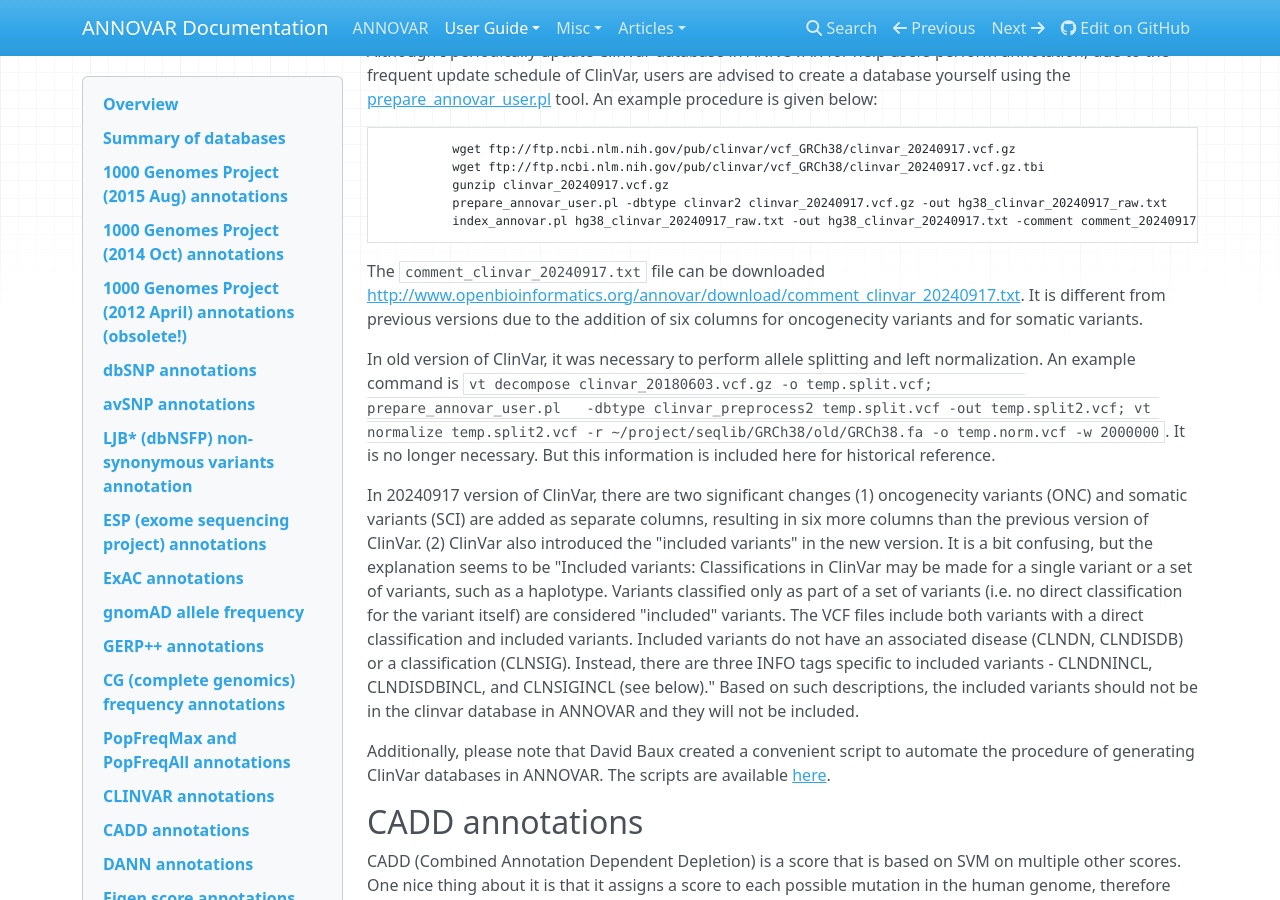
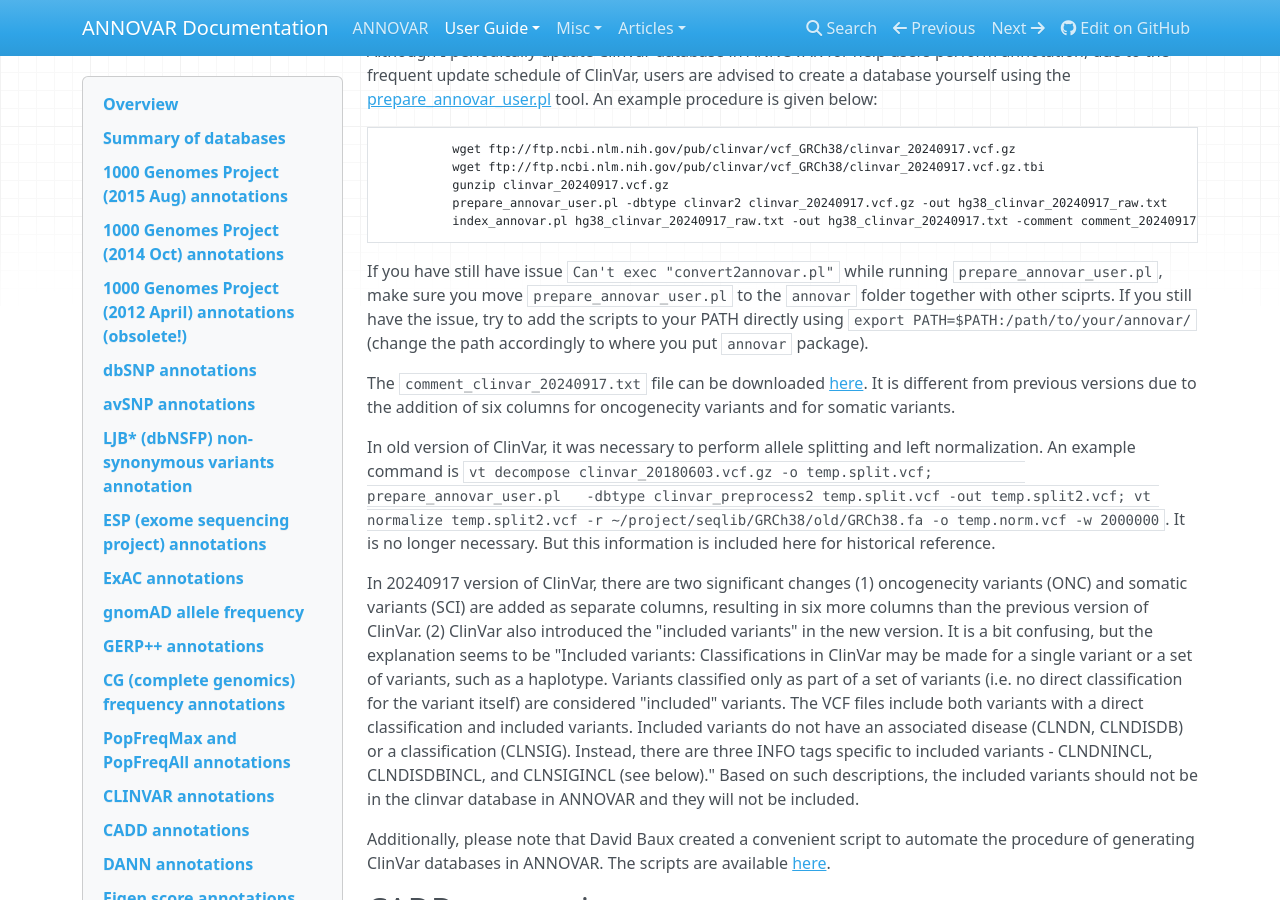
Before and after one commit to WGLab/doc-ANNOVAR, an MkDocs documentation site: the page built from docs/user-guide/filter.md, in a window 1280 px wide and 900 px high, scrolled down 24335 px. Built offline with MkDocs 1.6.1, drawn with Linux system fonts in a browser that asks for light colours; nearby versions of some CDN libraries; comment, search, counter and statistics services are not loaded.

Commit message:
Update filter.md

````diff
--- a/docs/user-guide/filter.md
+++ b/docs/user-guide/filter.md
@@ -1001,7 +1001,9 @@ Although I periodically update ClinVar database in ANNOVAR for help users perfor
           index_annovar.pl hg38_clinvar_20240917_raw.txt -out hg38_clinvar_20240917.txt -comment comment_20240917.txt
 ```
 
-The `comment_clinvar_20240917.txt` file can be downloaded [http://www.openbioinformatics.org/annovar/download/comment_clinvar_20240917.txt](here). It is different from previous versions due to the addition of six columns for oncogenecity variants and for somatic variants.
+If you have still have issue `Can't exec "convert2annovar.pl"` while running `prepare_annovar_user.pl`, make sure you move `prepare_annovar_user.pl` to the `annovar` folder together with other sciprts. If you still have the issue, try to add the scripts to your PATH directly using `export PATH=$PATH:/path/to/your/annovar/` (change the path accordingly to where you put `annovar` package).
+
+The `comment_clinvar_20240917.txt` file can be downloaded [here](http://www.openbioinformatics.org/annovar/download/comment_clinvar_20240917.txt). It is different from previous versions due to the addition of six columns for oncogenecity variants and for somatic variants.
 
 In old version of ClinVar, it was necessary to perform allele splitting and left normalization. An example command is `vt decompose clinvar_20180603.vcf.gz -o temp.split.vcf;           prepare_annovar_user.pl   -dbtype clinvar_preprocess2 temp.split.vcf -out temp.split2.vcf; vt normalize temp.split2.vcf -r ~/project/seqlib/GRCh38/old/GRCh38.fa -o temp.norm.vcf -w 2000000`. It is no longer necessary. But this information is included here for historical reference.
 
````
